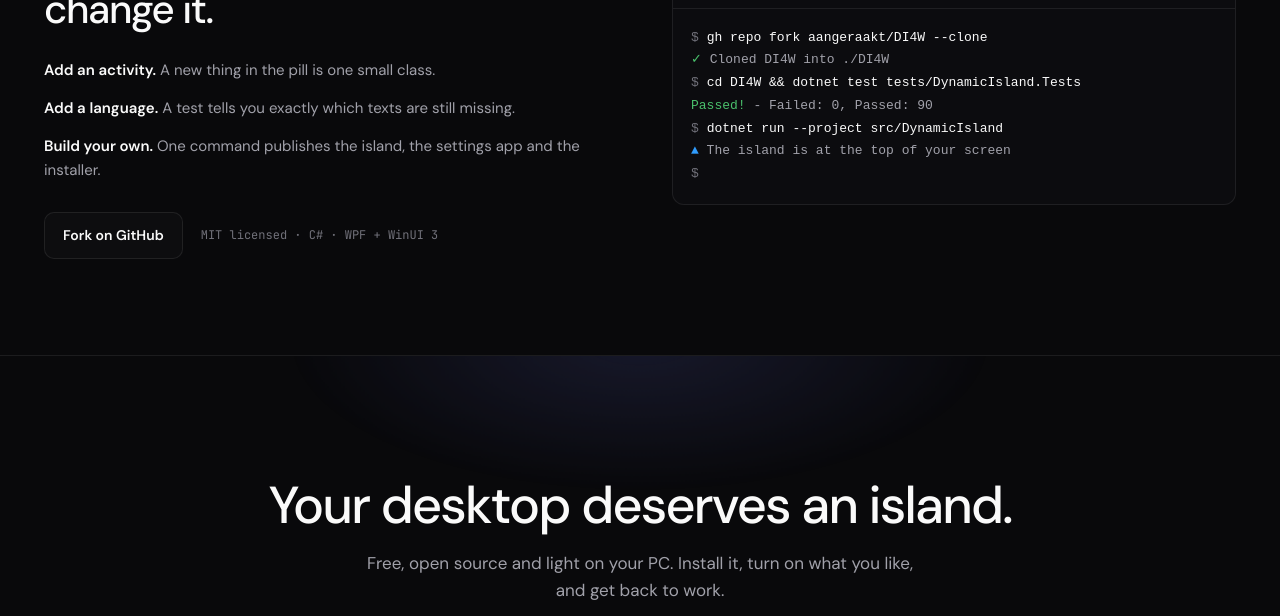
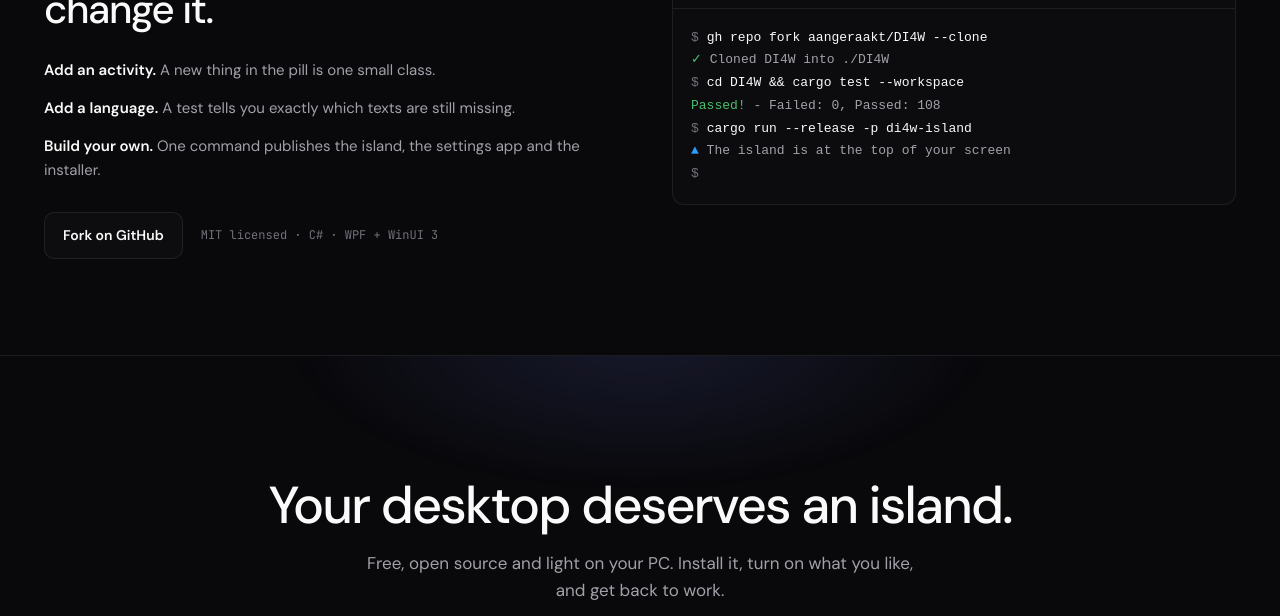
Before and after one commit to BeatsByTrobi/DI4W, a plain HTML site: page website/index.html in a window 1280 px wide. Shown: the part 6327-6943 px from the top of the page. Drawn offline with Linux system fonts and the light colour scheme.

Commit message:
Show the Rust commands in the website's contributing snippet

```diff
--- a/website/index.html
+++ b/website/index.html
@@ -907,9 +907,9 @@
       <div class="head"><i></i><i></i><i></i><span>~/code</span></div>
 <pre><span class="p">$</span> <span class="c">gh repo fork aangeraakt/DI4W --clone</span>
 <span class="ok">✓</span> Cloned DI4W into ./DI4W
-<span class="p">$</span> <span class="c">cd DI4W &amp;&amp; dotnet test tests/DynamicIsland.Tests</span>
-<span class="ok">Passed!</span> - Failed: 0, Passed: 90
-<span class="p">$</span> <span class="c">dotnet run --project src/DynamicIsland</span>
+<span class="p">$</span> <span class="c">cd DI4W &amp;&amp; cargo test --workspace</span>
+<span class="ok">Passed!</span> - Failed: 0, Passed: 108
+<span class="p">$</span> <span class="c">cargo run --release -p di4w-island</span>
 <span class="b">▲</span> The island is at the top of your screen
 <span class="p">$</span> <span class="cursor"></span></pre>
     </div>
```
